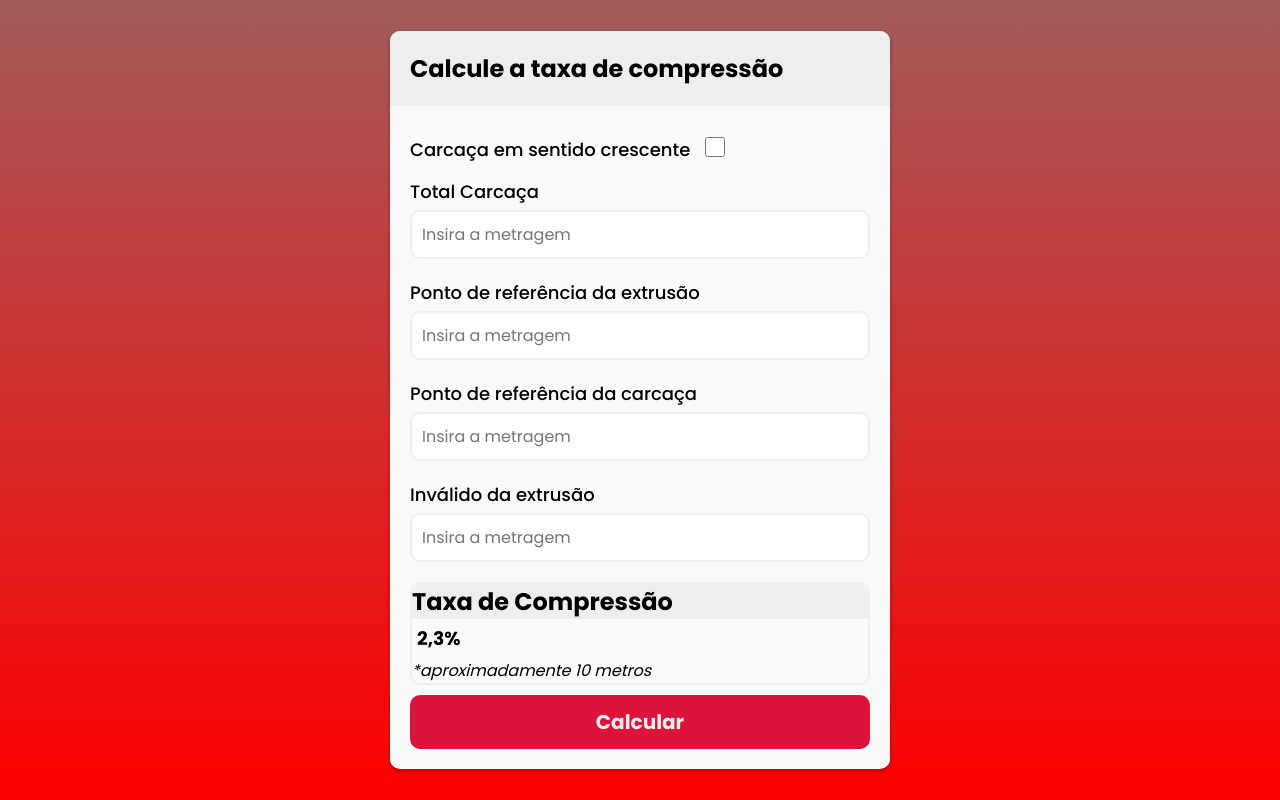
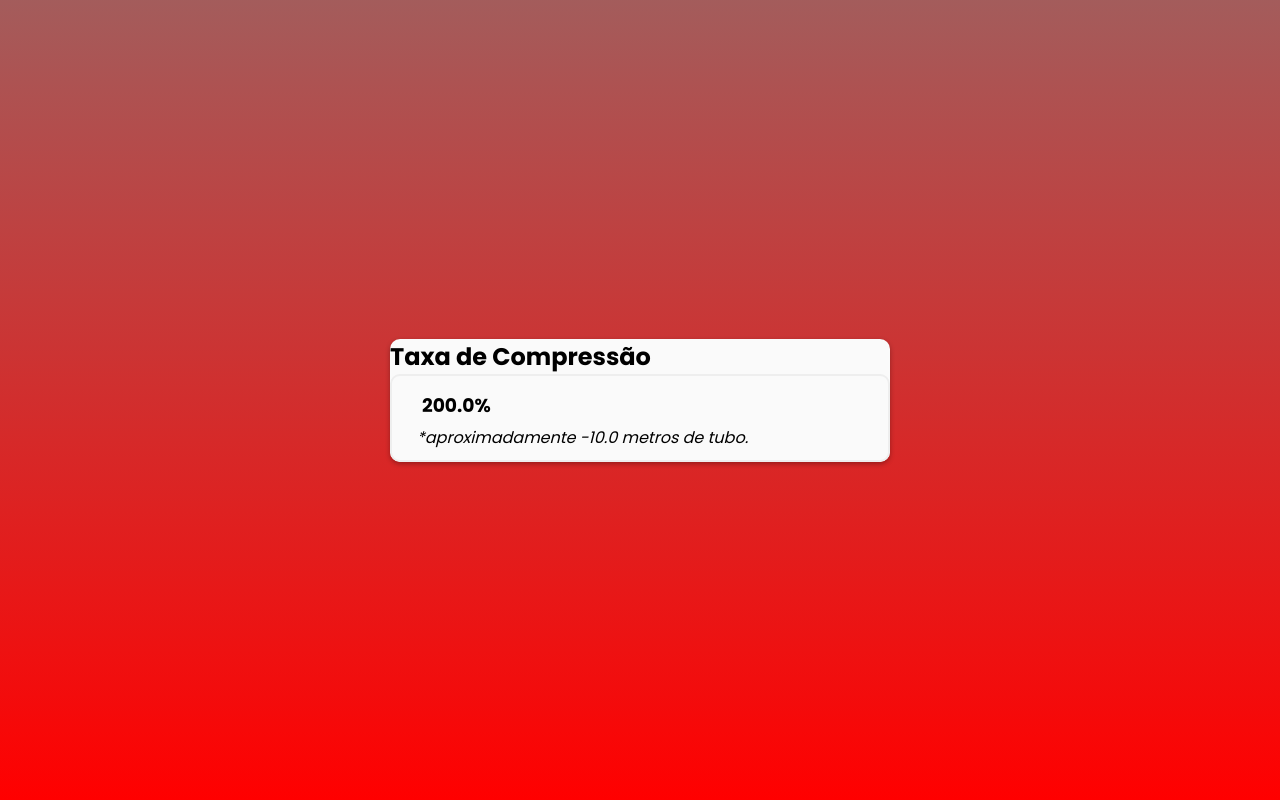
Before and after one commit to Ian-FS/calcula-facil, a website built with Vite: page index.html in a window 1280 px wide. Both pictures are taken after typing "5", "5", "5", "5" into the empty fields and a click on the button "Calcular". Built offline with nearby package versions, Linux system fonts and the light colour scheme.

Commit message:
atualizado estilo, estrutura e logica da página

```diff
--- a/index.html
+++ b/index.html
@@ -13,7 +13,17 @@
   </head>
   <body>
     <div class="container">
-      <div class="header">
+      <div class="result-container" id="result-container">
+        <div class="result-header">
+          <h2 class="tax-compress">Taxa de Compressão</h2>
+        </div>
+        <div class="result-box" id="result-box">
+          <h3 class="result-compress" id="result-compress">2,3%</h3>
+          <h4 class="result-complement" id="result-complement">*aproximadamente 10 metros</h4>
+        </div>
+      </div>
+
+      <div class="header" id="header">
         <h2>Calcule a taxa de compressão</h2>
       </div>
 
@@ -50,11 +60,6 @@
           <i class="fas fa-check-circle"></i>
           <small>Metragem obrigatória</small>
         </div>
-        <div class="result-box">
-          <h2 class="tax-compress">Taxa de Compressão</h2>
-          <h3 class="result-compress">2,3%</h3>
-          <h4 class="result-complement">*aproximadamente 10 metros</h4>
-        </div>
         <button id="button-form" type="submit">Calcular</button>
       </form>
     </div>
--- a/main.js
+++ b/main.js
@@ -21,7 +21,7 @@ function removeInput() {
 }
 
 function calculaTaxa() {
-  let taxaCompress = 0;
+  let taxCompress = 0;
 
   const totalCarcass = parseFloat(document.getElementById("carcass-input").value);
   const refExtrusion = parseFloat(document.getElementById("ref-extrusion-input").value);
@@ -30,23 +30,37 @@ function calculaTaxa() {
 
   const invalidExtrusion = parseFloat(document.getElementById("invalid-extrusion-input").value);
 
+  const resultCompress = document.getElementById("result-compress");
+  const resultComplement = document.getElementById("result-complement");
+
   if (check.checked) {
     const validCarcass = refCarcass - invalidExtrusion;
-    taxaCompress = 100 - 100 / (validCarcass / refExtrusion);
+    taxCompress = 100 - 100 / (validCarcass / refExtrusion);
+
+    resultCompress.innerHTML = `${taxCompress.toFixed(1)}%`;
+    resultComplement.innerHTML = `*aproximadamente ${((validCarcass * taxCompress) / 100).toFixed(1)} metros de tubo.`;
+
     console.log(
-      `Taxa de compressão de ${taxaCompress.toFixed(1)}%, equivalente a ${((validCarcass * taxaCompress) / 100).toFixed(
+      `Taxa de compressão de ${taxCompress.toFixed(1)}%, equivalente a ${((validCarcass * taxCompress) / 100).toFixed(
         1
       )} metros de tubo.`
     );
   } else {
     const validCarcass = totalCarcass - refCarcass - invalidExtrusion;
-    taxaCompress = 100 - 100 / (validCarcass / refExtrusion);
+    taxCompress = 100 - 100 / (validCarcass / refExtrusion);
+
+    resultCompress.innerHTML = `${taxCompress.toFixed(1)}%`;
+    resultComplement.innerHTML = `*aproximadamente ${((validCarcass * taxCompress) / 100).toFixed(1)} metros de tubo.`;
+
     console.log(
-      `Taxa de compressão de ${taxaCompress.toFixed(1)}%, equivalente a ${((validCarcass * taxaCompress) / 100).toFixed(
+      `Taxa de compressão de ${taxCompress.toFixed(1)}%, equivalente a ${((validCarcass * taxCompress) / 100).toFixed(
         2
       )} metros de tubo.`
     );
   }
+  document.getElementById("header").style.display = "none";
+  document.getElementById("form").style.display = "none";
+  document.getElementById("result-container").style.display = "flex";
 }
 
 function checkInput() {
@@ -56,6 +70,8 @@ function checkInput() {
   const invalidExtrusionInput = document.getElementById("invalid-extrusion-input");
 
   const listInput = [carcassInput, refExtrusionInput, refCarcassInput, invalidExtrusionInput];
+
+  form.style.rowGap = "0px";
 
   if (carcassInput.value === "" && !check.checked) {
     setError(carcassInput, "Metragem total da Carcaça necessária");
--- a/style.scss
+++ b/style.scss
@@ -80,14 +80,17 @@ body {
     font-weight: 600;
   }
 }
+.result-container {
+  display: none;
+  flex-direction: column;
+  // padding: 25px;
   .result-box {
     display: flex;
     flex-direction: column;
-  /* background-color: #eee; */
     border-radius: 10px;
-  /* padding: 10px; */
     align-items: stretch;
     border: solid 2px #eee;
+    padding: 10px 25px;
 
     .tax-compress {
       background-color: #eee;
@@ -100,6 +103,7 @@ body {
     .result-complement {
       font-weight: 300;
       font-style: italic;
+    }
   }
 }
 
```
Lines whose indentation alone changed are shown as unchanged.
